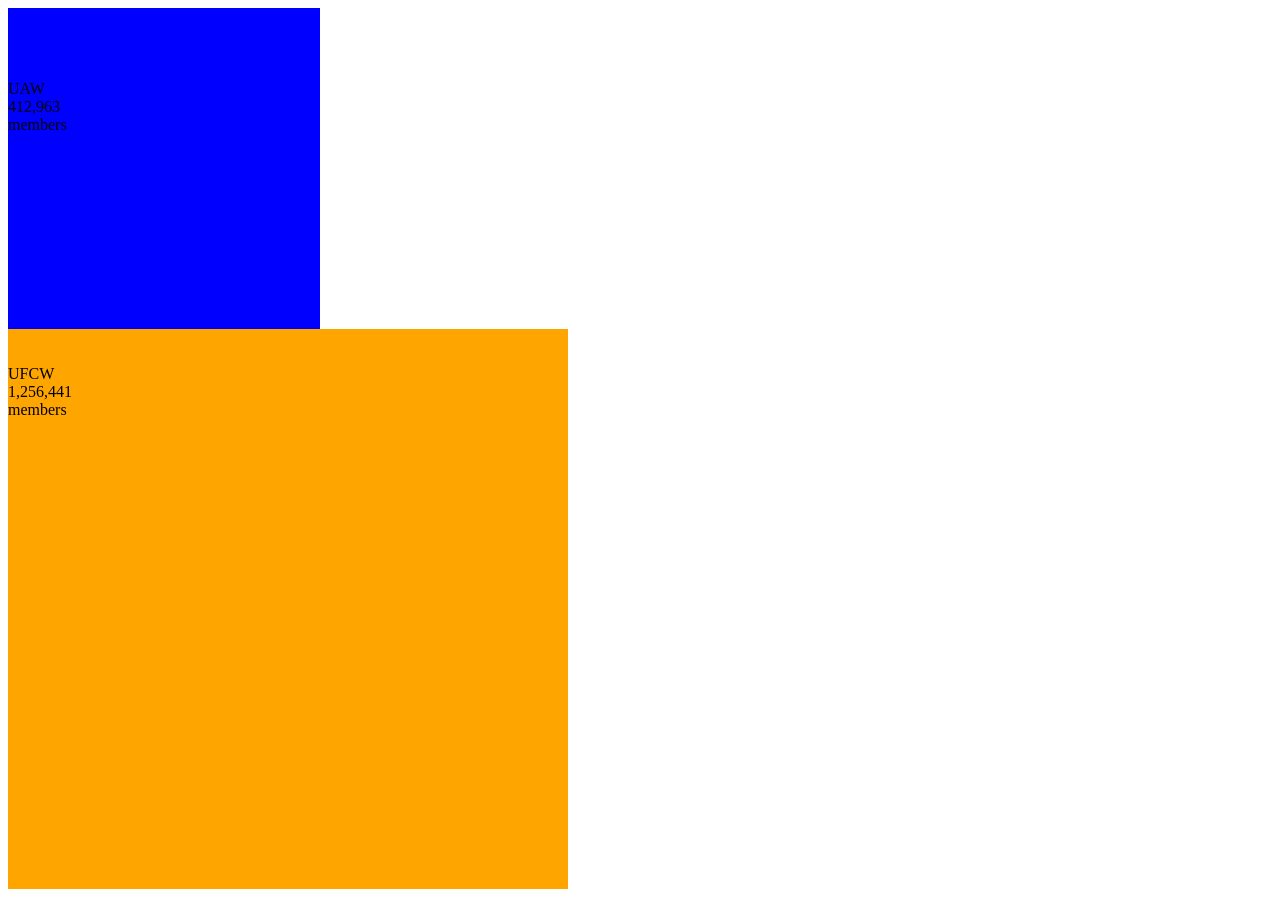
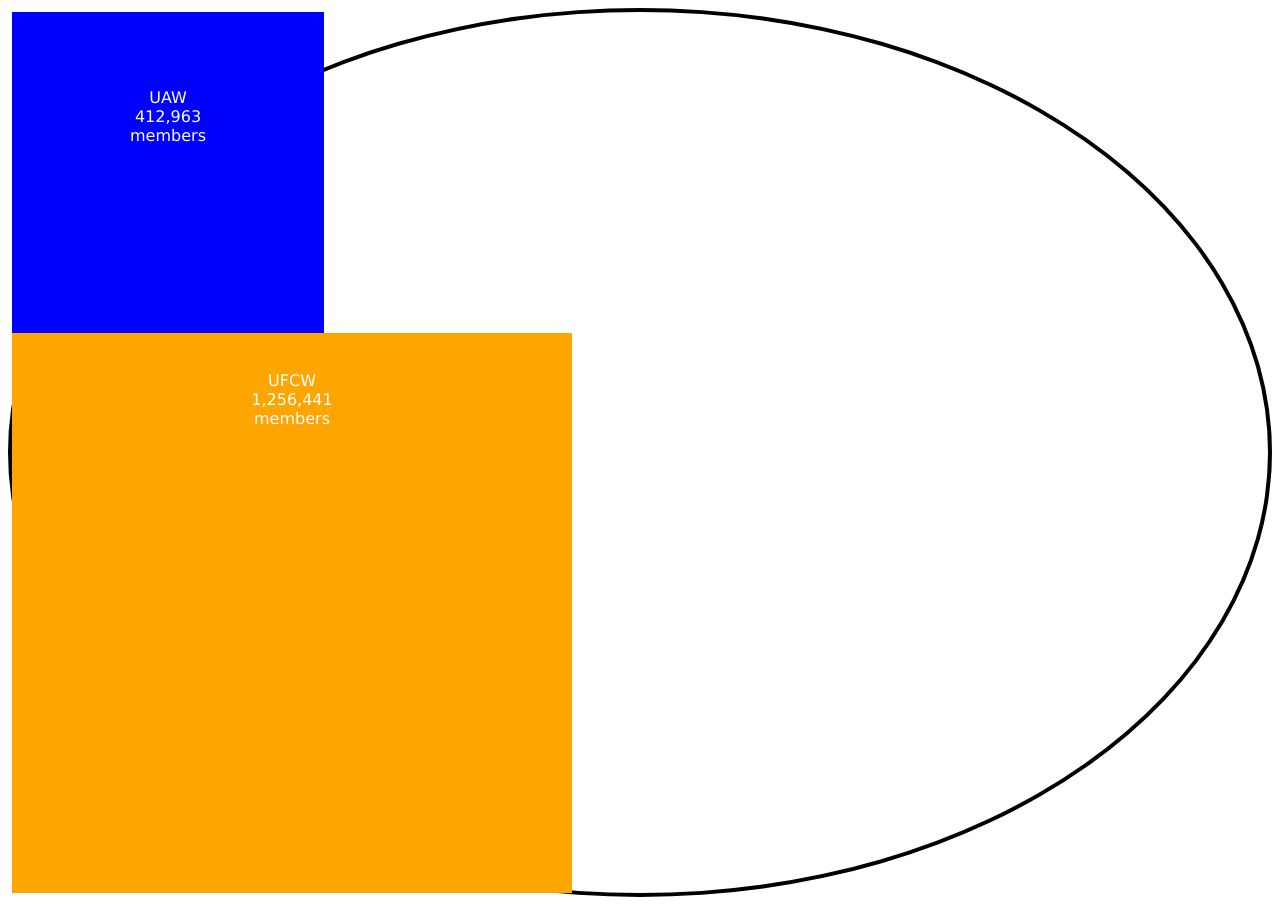
Before and after one commit to themarchive/themarchive.github.io, a Jekyll site: the page internationals.html, which Jekyll copies as it is, in a window 1280 px wide. Built offline with Jekyll 4.4.1, drawn with Linux system fonts in a browser that asks for light colours.

Commit message:
Update internationals.html

```diff
--- a/internationals.html
+++ b/internationals.html
@@ -6,7 +6,7 @@
     <title>repl.it</title>
     <link href="inter.css" rel="stylesheet" type="text/css" />
   </head>
-  <body>
+  <body class="circles">
     <script src="index.js"></script>
     <div id="UAW"><br><br><br><br>UAW<br>412,963<br>members</div>
     <div id="UFCW"><br><br>UFCW<br>1,256,441<br>members</div>
```
